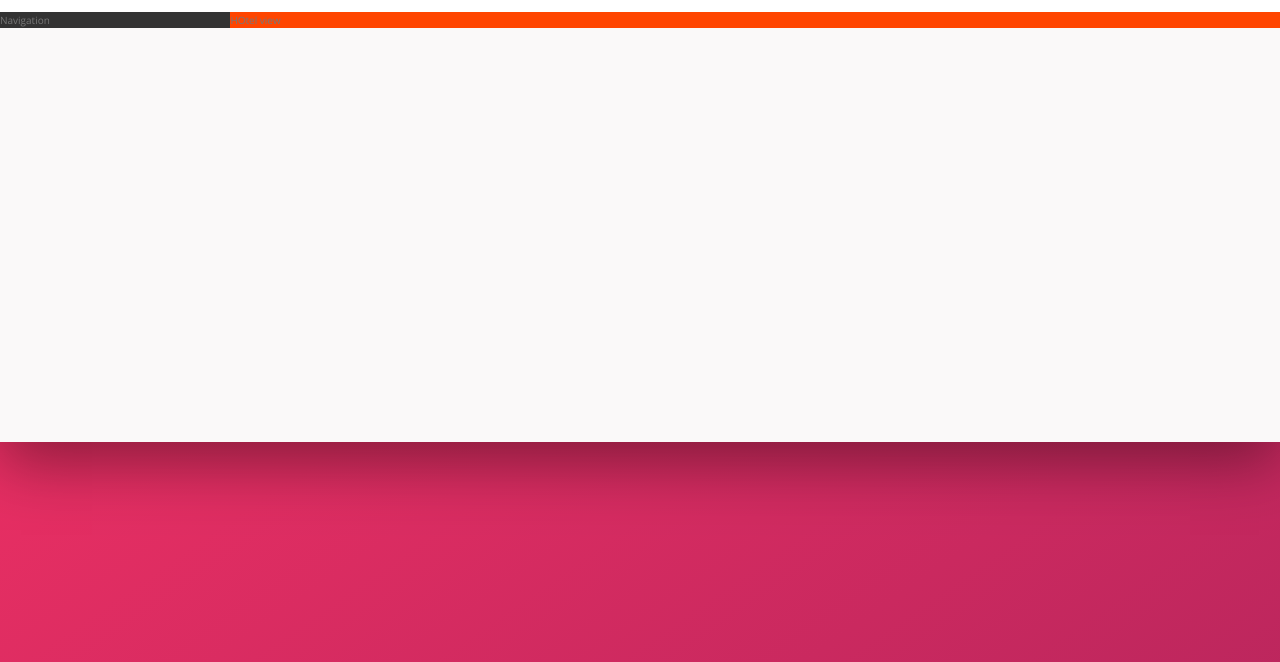
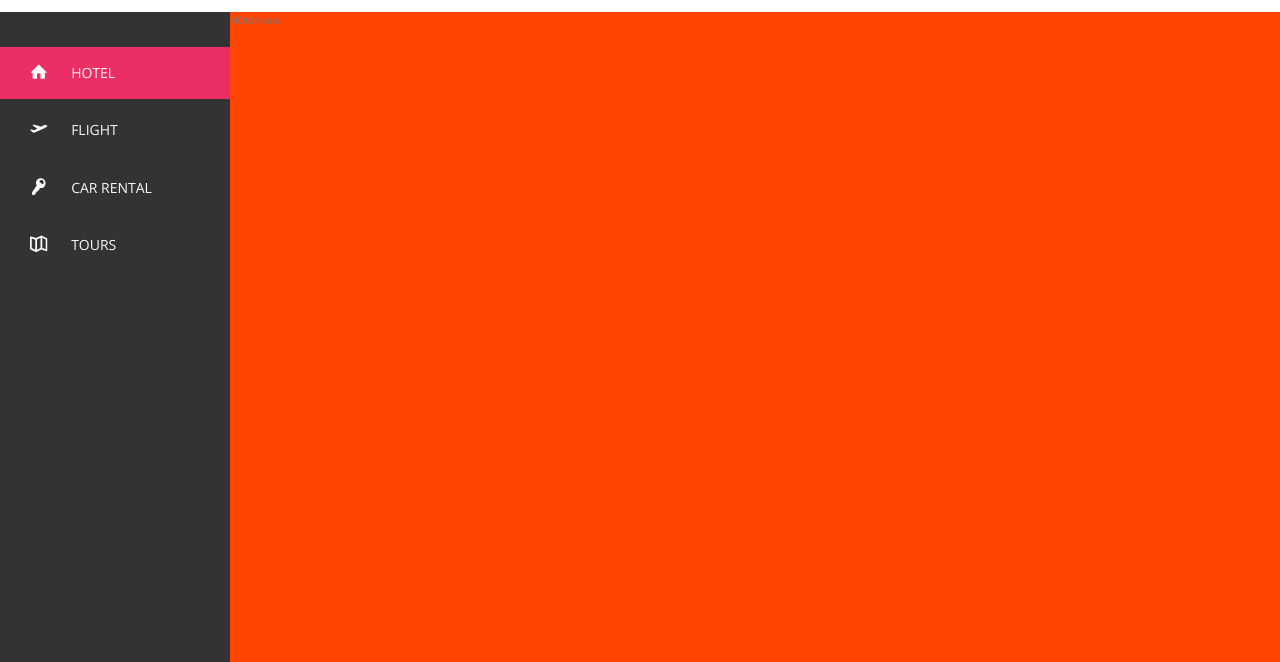
Before and after one commit to nimit3/trillo, a website: page dist/index.html in a window 1280 px wide. Shown: the part 138-800 px from the top of the page. Drawn offline with nearby package versions, Linux system fonts and the light colour scheme.

Commit message:
navigation

```diff
--- a/dist/css/style.css
+++ b/dist/css/style.css
@@ -72,11 +72,15 @@ body {
 
 .sidebar {
   background-color: var(--color-grey-dark-1);
-  flex: 0 1 18%; }
+  flex: 0 1 18%;
+  display: flex;
+  flex-direction: column;
+  justify-content: space-between; }
 
 .hotel-view {
   background-color: orangered;
-  flex: 1; }
+  flex: 1;
+  height: 80rem; }
 
 .logo {
   height: 3.25rem;
@@ -153,3 +157,45 @@ body {
     height: 4rem;
     border-radius: 50rem;
     margin-right: 1rem; }
+
+.side-nav {
+  font-size: 1.4rem;
+  list-style: none;
+  margin-top: 3.5rem; }
+  .side-nav__item {
+    position: relative; }
+    .side-nav__item:not(:last-child) {
+      margin-bottom: .5rem; }
+  .side-nav__item::before {
+    content: "";
+    position: absolute;
+    top: 0;
+    left: 0;
+    height: 100%;
+    width: 3px;
+    background-color: var(--color-primary);
+    transform: scaleY(0);
+    transition: transform 0.2s, width 0.4s cubic-bezier(1, 0, 0, 1) 0.2s; }
+  .side-nav__item:hover::before, .side-nav__item--active::before {
+    transform: scaleY(1);
+    width: 100%; }
+  .side-nav__link:link, .side-nav__link:visited {
+    color: var(--color-grey-light-1);
+    text-decoration: none;
+    text-transform: uppercase;
+    display: inline-block;
+    padding: 1.5rem 3rem;
+    position: relative;
+    z-index: 100; }
+  .side-nav__icon {
+    fill: currentColor;
+    width: 1.75rem;
+    height: 1.75rem;
+    margin-right: 2rem;
+    margin-bottom: -.25rem; }
+
+.legal {
+  font-size: 1.2rem;
+  text-align: center;
+  padding: 2.5rem;
+  color: var(--color-grey-light-4); }
--- a/dist/index.html
+++ b/dist/index.html
@@ -43,8 +43,46 @@
             </header>
             <div class="content">
                 <nav class="sidebar">
-                    Navigation
+                    <ul class="side-nav">
+                        <li class="side-nav__item side-nav__item--active">
+                            <a href="#" class="side-nav__link">
+                                <svg class="side-nav__icon">
+                                    <use xlink:href="img/sprite.svg#icon-home"></use>
+                                </svg>
+                                <span>Hotel</span>
+                            </a>
+                        </li>
+                        <li class="side-nav__item">
+                            <a href="#" class="side-nav__link">
+                                <svg class="side-nav__icon">
+                                    <use xlink:href="img/sprite.svg#icon-aircraft-take-off"></use>
+                                </svg>
+                                <span>Flight</span>
+                            </a>
+                        </li>
+                        <li class="side-nav__item">
+                            <a href="#" class="side-nav__link">
+                                <svg class="side-nav__icon">
+                                    <use xlink:href="img/sprite.svg#icon-key"></use>
+                                </svg>
+                                <span>Car rental</span>
+                            </a>
+                        </li>
+                        <li class="side-nav__item">
+                            <a href="#" class="side-nav__link">
+                                <svg class="side-nav__icon">
+                                    <use xlink:href="img/sprite.svg#icon-map"></use>
+                                </svg>
+                                <span>Tours</span>
+                            </a>
+                        </li>
+                    </ul>
+                    <div class="legal">
+                        &copy; 2020 by Trillo. All rights reserved. Developed by Nimit Chavda for a solo project
+                    </div>
                 </nav>
+
+
                 <main class="hotel-view">
                     HOtel view
                 </main>
--- a/dist/sass/_componnents.scss
+++ b/dist/sass/_componnents.scss
@@ -68,6 +68,7 @@
     display: flex;
     align-items: center;
 
+    //every child elements of user-nav class
     & > * {
         padding: 0 2rem;
         cursor: pointer;
@@ -119,3 +120,69 @@
     }
 
 }
+
+//-------------------SIDE NAVIGATION------------------
+.side-nav{
+    font-size: 1.4rem;
+    list-style: none;
+    margin-top: 3.5rem;
+
+
+    &__item{
+        position: relative;
+
+        &:not(:last-child){
+            margin-bottom: .5rem;
+        }
+    }
+
+    &__item::before{
+        content: "";
+        position: absolute;
+        top: 0;
+        left: 0;
+        height: 100%;
+        width: 3px;
+        background-color: var(--color-primary);
+        transform: scaleY(0);
+        transition: transform .2s,
+                    width .4s cubic-bezier(1,0,0,1) .2s; //.4s transform time and .2s is delay time
+    }
+
+    &__item:hover::before,
+    &__item--active::before{
+        transform: scaleY(1);
+        width: 100%;
+    }
+
+    &__link:link,
+    &__link:visited{
+        color: var(--color-grey-light-1);
+        text-decoration: none;
+        text-transform: uppercase;
+        display: inline-block;
+        padding: 1.5rem 3rem;
+        position: relative;
+        z-index: 100; //z-index will only work if position will be defined
+    }
+
+    &__icon{
+        //fill: var(--color-grey-light-1); below code will directly take parent element's color and assign that to the icons
+        fill: currentColor;
+        width: 1.75rem;
+        height: 1.75rem;
+        margin-right: 2rem;
+        margin-bottom: -.25rem;
+    }
+
+}
+
+//--------------------------LEGAL TEXT----------------------
+.legal{
+    font-size: 1.2rem;
+    text-align: center;
+    padding: 2.5rem;
+    color: var(--color-grey-light-4);
+
+
+}
--- a/dist/sass/_layout.scss
+++ b/dist/sass/_layout.scss
@@ -25,9 +25,14 @@
 .sidebar{
     background-color: var(--color-grey-dark-1);
     flex: 0 1 18%;
+    //for putting nav at the top and copyright text at the end
+    display: flex;
+    flex-direction: column;
+    justify-content: space-between;
 }
 
 .hotel-view{
     background-color: orangered;
     flex: 1; //equivalent to //flex: 0 1 82%; grow 1 means it can occupy all widht which it can automatically
+    height: 80rem;
 }
```
